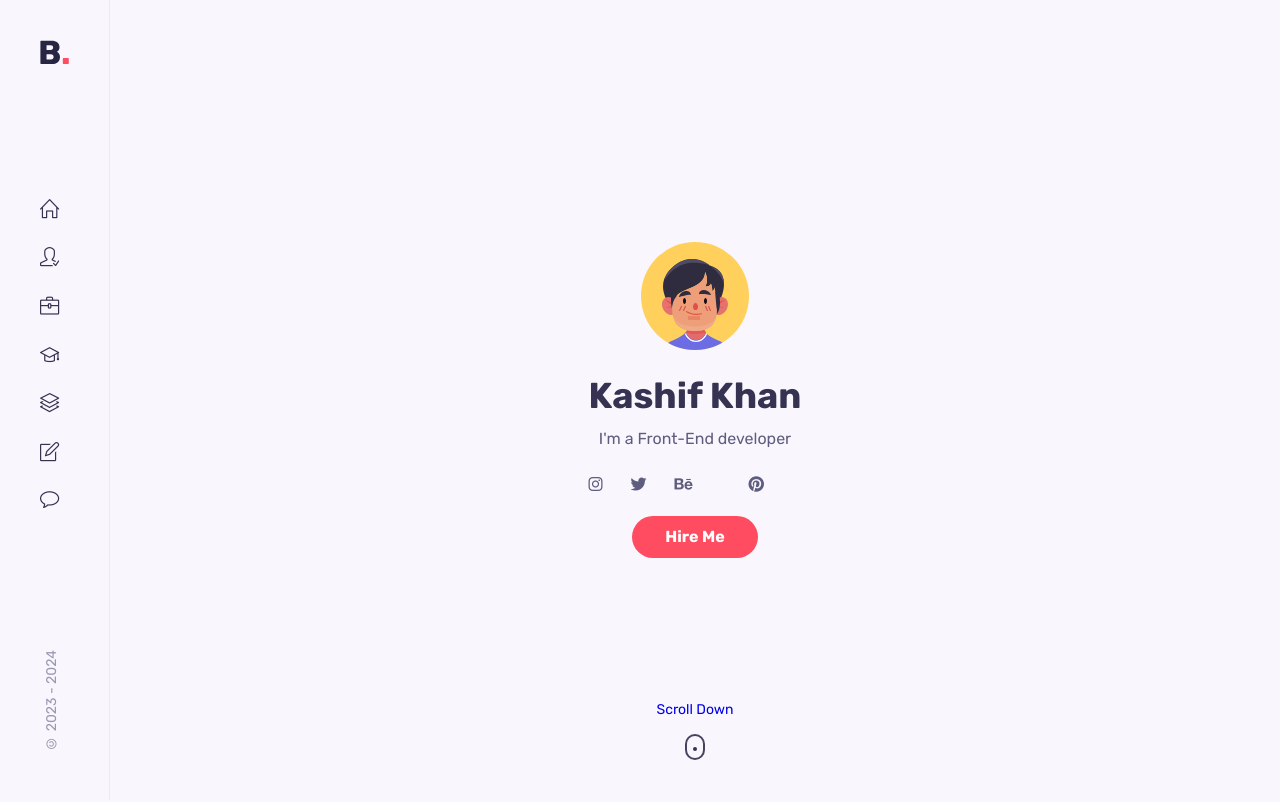
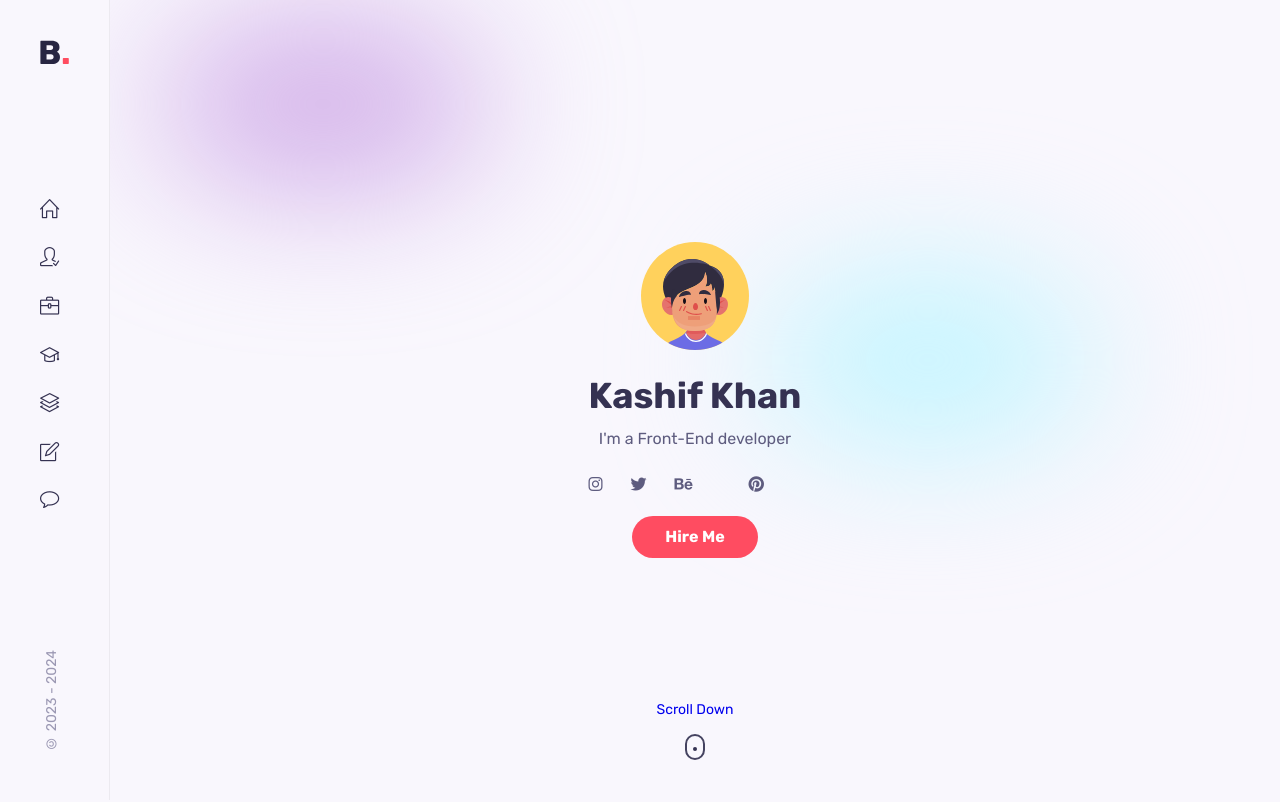
Before and after one commit to devKashifK/web-koder, a React (Create React App) app: page / in a window 1280 px wide. Shown: the top 802 px of the page. Built offline with nearby package versions, Linux system fonts and the light colour scheme; some icons are missing.

Commit message:
PortFolio

```diff
--- a/src/Pages/Home/Home.jsx
+++ b/src/Pages/Home/Home.jsx
@@ -7,6 +7,13 @@ import ScrollDown from './ScrollDown';
 export default function Home() {
   return (
     <section className={`${styles.home} container`}  id="home">
+        <div className="blur" style={{
+        background : "var(--blur)",
+        top : "1rem",
+        width: "21rem",
+        height: "11rem",
+        left: "0"
+      }}></div>
       <div className={styles.intro}>
         <img src={Me} alt="" className={styles.homeImg} />
         <h1 className={styles.homeName}>Kashif Khan</h1>
@@ -18,6 +25,12 @@ export default function Home() {
 
         <ScrollDown/>
       </div>
+      <div className="blur" style={{
+        background : "var(--blur2)",
+        top : "17rem",
+        width: "21rem",
+        height: "11rem"
+      }}></div>
     </section>
   )
 }
--- a/src/index.css
+++ b/src/index.css
@@ -12,6 +12,8 @@
 --text-color:hsl(244, 16%, 43%);
  --body-color:  hsl(258, 60%, 98%);
 --container-color:#fff;
+--blur : rgb(203 162 229 / 85%);
+--blur2 : #C1F5FF;
 
 /* ==========Font and Typography========= */
 /*.5rem = 8px | 1rem = 16px /..*/
@@ -144,6 +146,17 @@ img{
   color: #fff;
   cursor: pointer;
 }
+.blur{
+  position: absolute;
+  width: 22rem;
+  height: 14rem;
+  border-radius: 50%;
+  background-color: #edd0ff;
+  z-index: -9;
+  top: -18%;
+  left: 56%;
+  filter: blur(72px);
+}
 
 @keyframes button-push {
   50%{
```
